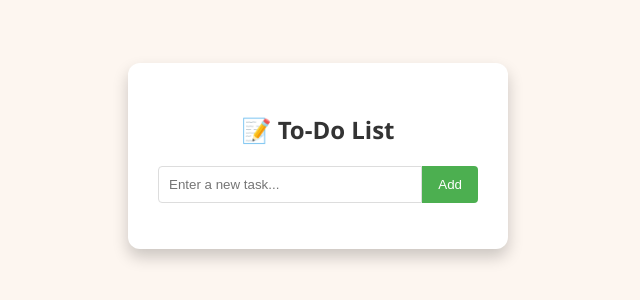
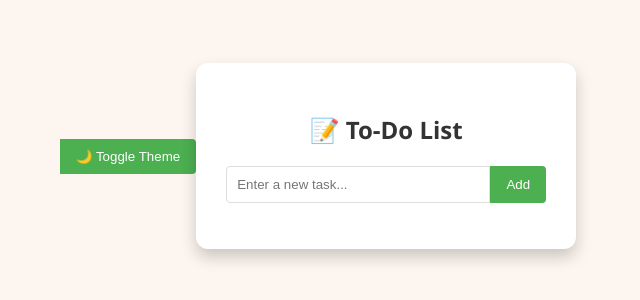
Before and after one commit to Hruthikabhavana/todo-app, a plain HTML site: page index.html in a window 1280 px wide. Shown: the part 252-552 px from the top of the page, without its empty margins (322-962 px from the left). Drawn offline with Linux system fonts and the light colour scheme.

Commit message:
index.html

```diff
--- a/index.html
+++ b/index.html
@@ -6,6 +6,7 @@
   <link rel="stylesheet" href="style.css">
 </head>
 <body>
+  <button id="themeToggle">🌙 Toggle Theme</button>
   <div class="todo-container">
     <h2>📝 To-Do List</h2>
     <div class="input-group">
```
